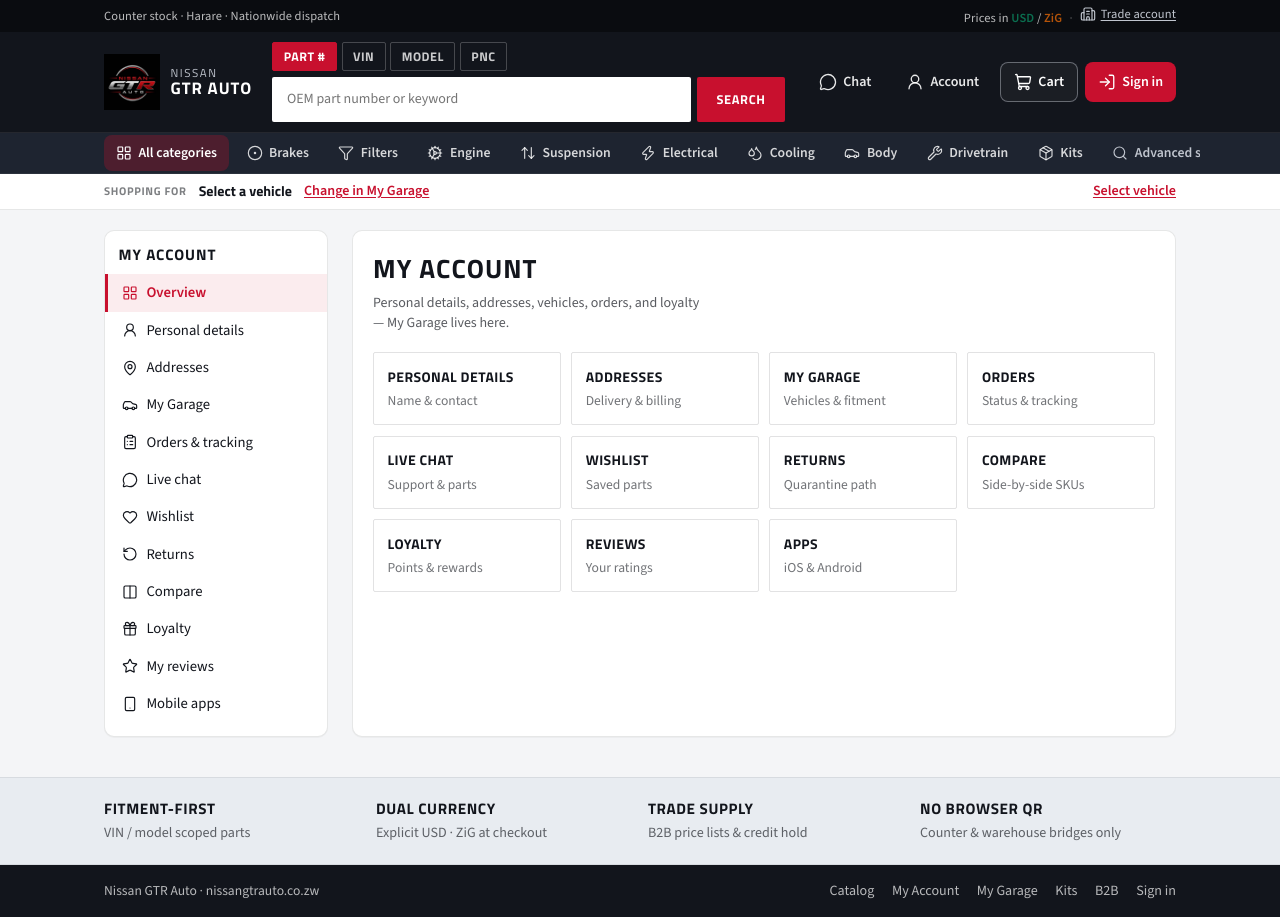
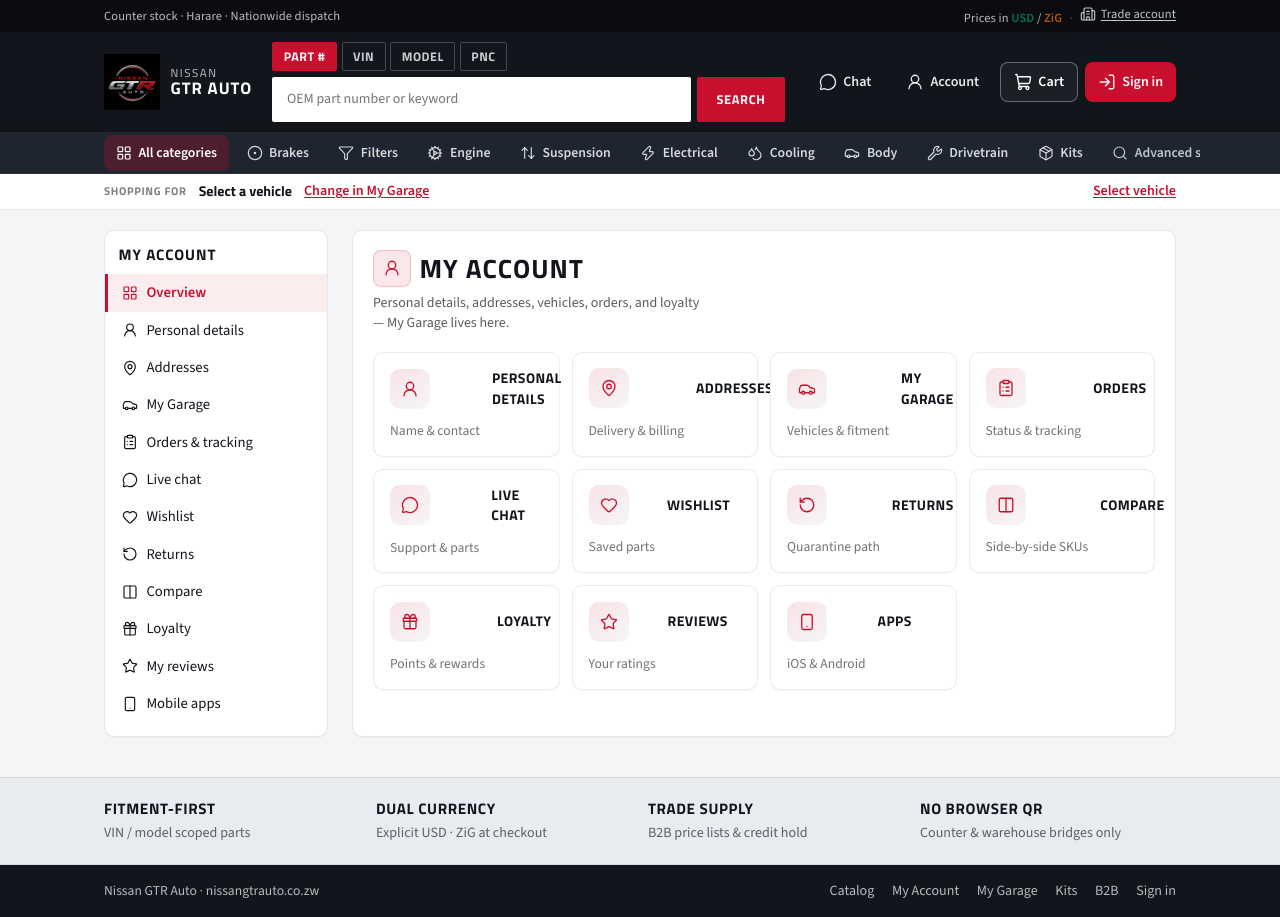
Before and after one commit to Vanguduza/Nissan-Gtr-Auto, a Next.js app in the folder apps/web/: page /account in a window 1280 px wide. Built offline with nearby package versions, Linux system fonts and the light colour scheme; no server answers.

Commit message:
auto-sync: 2026-07-25 09:41:11

```diff
--- a/apps/web/app/(account)/account/page.tsx
+++ b/apps/web/app/(account)/account/page.tsx
@@ -1,5 +1,13 @@
 import Link from "next/link";
-import { AccountNav } from "@/components/account-nav";
+import {
+  AccountNav,
+  accountCardIcons,
+} from "@/components/account-nav";
+import {
+  iconSizeMd,
+  iconStroke,
+  UserRound,
+} from "@/components/icons";
 import styles from "@/components/account.module.css";
 
 const cards = [
@@ -27,18 +35,31 @@ export default function AccountPage() {
     <div className={styles.shell}>
       <AccountNav current="/account" />
       <div className={styles.panel}>
-        <h1 className={styles.title}>My Account</h1>
+        <h1 className={styles.title}>
+          <span className={styles.titleIcon} aria-hidden>
+            <UserRound size={iconSizeMd} strokeWidth={iconStroke} />
+          </span>
+          My Account
+        </h1>
         <p className={styles.lede}>
           Personal details, addresses, vehicles, orders, and loyalty — My Garage
           lives here.
         </p>
         <div className={styles.cardGrid}>
-          {cards.map((c) => (
-            <Link key={c.href} href={c.href} className={styles.card}>
-              <span className={styles.cardLabel}>{c.label}</span>
-              <span className={styles.cardBlurb}>{c.blurb}</span>
-            </Link>
-          ))}
+          {cards.map((c) => {
+            const Icon = accountCardIcons[c.href];
+            return (
+              <Link key={c.href} href={c.href} className={styles.card}>
+                {Icon ? (
+                  <span className={styles.cardIcon} aria-hidden>
+                    <Icon size={iconSizeMd} strokeWidth={iconStroke} />
+                  </span>
+                ) : null}
+                <span className={styles.cardLabel}>{c.label}</span>
+                <span className={styles.cardBlurb}>{c.blurb}</span>
+              </Link>
+            );
+          })}
         </div>
       </div>
     </div>
--- a/apps/web/components/account.module.css
+++ b/apps/web/components/account.module.css
@@ -79,6 +79,19 @@
   text-transform: uppercase;
 }
 
+.titleIcon {
+  display: inline-flex;
+  align-items: center;
+  justify-content: center;
+  width: 2.35rem;
+  height: 2.35rem;
+  flex-shrink: 0;
+  border-radius: 8px;
+  color: var(--gtr-red);
+  background: color-mix(in srgb, var(--gtr-red) 10%, white);
+  border: 1px solid color-mix(in srgb, var(--gtr-red) 18%, transparent);
+}
+
 .lede {
   margin: 0 0 1.15rem;
   max-width: 48ch;
@@ -88,20 +101,50 @@
 .cardGrid {
   display: grid;
   grid-template-columns: repeat(auto-fill, minmax(11rem, 1fr));
-  gap: 0.65rem;
+  gap: 0.75rem;
 }
 
 .card {
   display: grid;
-  gap: 0.25rem;
-  padding: 0.85rem;
-  border: 1px solid rgba(18, 21, 28, 0.12);
-  border-radius: 2px;
-  transition: border-color var(--gtr-hover);
+  grid-template-columns: auto minmax(0, 1fr);
+  align-items: center;
+  gap: 0.75rem;
+  padding: 0.95rem 1rem;
+  background: #fff;
+  border: 1px solid rgba(18, 21, 28, 0.08);
+  border-radius: 10px;
+  box-shadow: 0 1px 0 rgba(18, 21, 28, 0.03);
+  transition: border-color var(--gtr-hover), box-shadow var(--gtr-hover),
+    transform var(--gtr-hover);
 }
 
-.card:hover {
-  border-color: var(--gtr-red);
+.card:hover,
+.card:focus-visible {
+  border-color: color-mix(in srgb, var(--gtr-red) 40%, transparent);
+  box-shadow: 0 8px 24px rgba(18, 21, 28, 0.06);
+  transform: translateY(-2px);
+}
+
+.cardIcon {
+  display: inline-flex;
+  align-items: center;
+  justify-content: center;
+  width: 2.5rem;
+  height: 2.5rem;
+  flex-shrink: 0;
+  border-radius: 10px;
+  color: var(--gtr-red);
+  background: linear-gradient(
+    145deg,
+    color-mix(in srgb, var(--gtr-red) 12%, white),
+    color-mix(in srgb, var(--gtr-steel) 4%, white)
+  );
+}
+
+.cardCopy {
+  display: grid;
+  gap: 0.2rem;
+  min-width: 0;
 }
 
 .cardLabel {
@@ -109,11 +152,19 @@
   font-weight: 700;
   text-transform: uppercase;
   letter-spacing: 0.03em;
+  color: var(--gtr-steel);
 }
 
 .cardBlurb {
   font-size: 0.85rem;
   color: rgba(18, 21, 28, 0.6);
+}
+
+@media (prefers-reduced-motion: reduce) {
+  .card:hover,
+  .card:focus-visible {
+    transform: none;
+  }
 }
 
 .muted {
```
Also changed, not shown: 1 other file (tests, documents, lock files or other folders).
